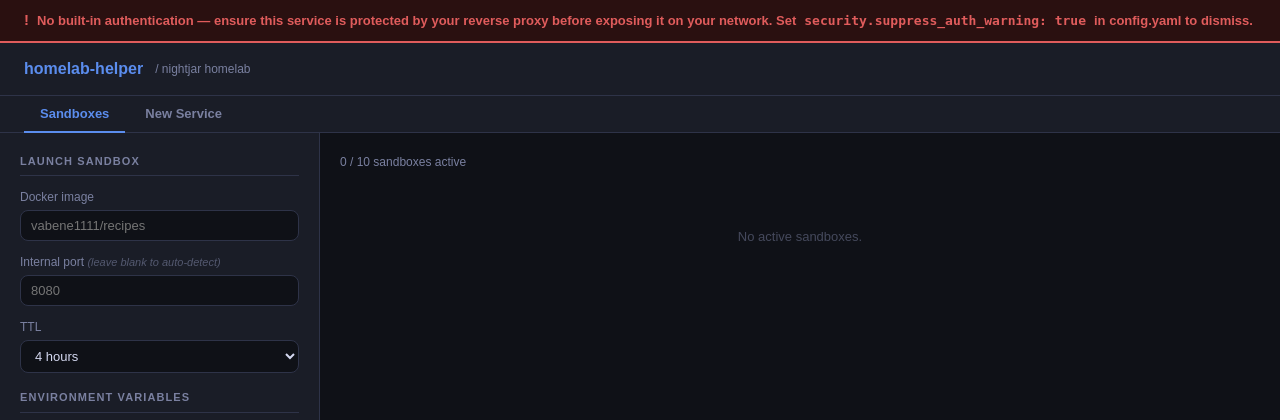
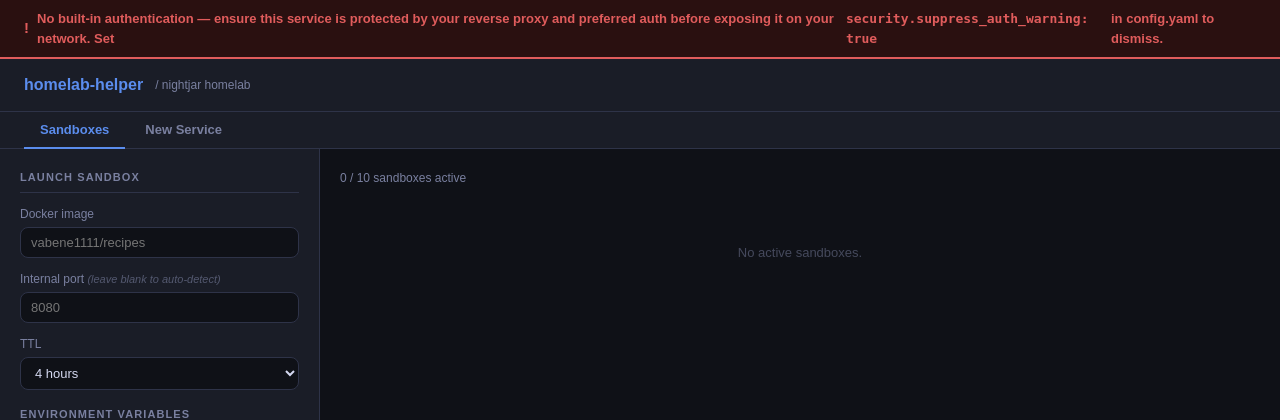
Before and after one commit to filecore/homelab-helper, a Flask app: page / in a window 1280 px wide. Shown: the top 420 px of the page. Run offline with Flask 3, Linux system fonts and the light colour scheme; data that the repository does not hold is empty; parts of the project's set-up code (start-up, migrations or seed data) failed here and were passed over.

Commit message:
Update auth warning to mention preferred auth alongside reverse proxy
Co-Authored-By: Claude Sonnet 4.6 <noreply@anthropic.com>

```diff
--- a/app/templates/index.html
+++ b/app/templates/index.html
@@ -498,7 +498,7 @@ const CONFIG = {{ config_json | safe }};
 
 {% if auth_warning %}
 <div class="auth-warning">
-  No built-in authentication &mdash; ensure this service is protected by your reverse proxy before exposing it on your network. Set <code>security.suppress_auth_warning: true</code> in config.yaml to dismiss.
+  No built-in authentication &mdash; ensure this service is protected by your reverse proxy and preferred auth before exposing it on your network. Set <code>security.suppress_auth_warning: true</code> in config.yaml to dismiss.
 </div>
 {% endif %}
 
```
